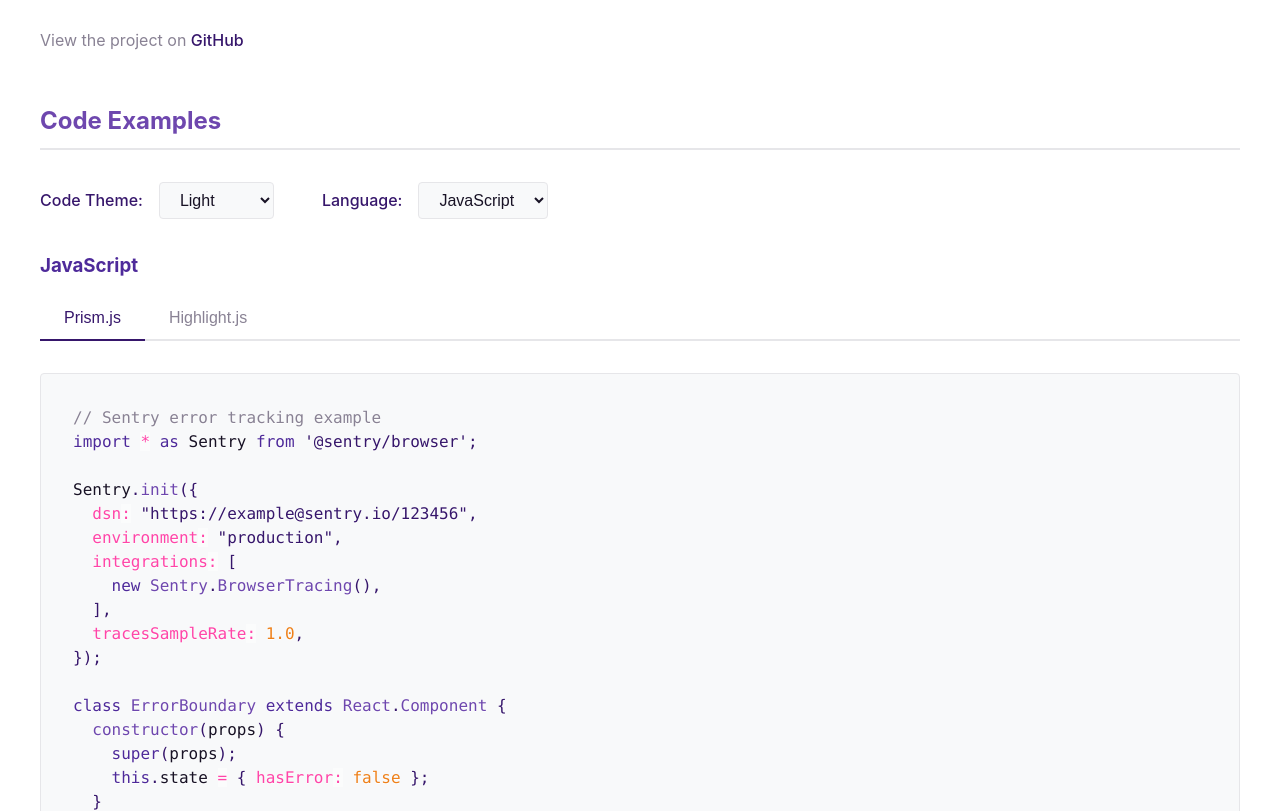
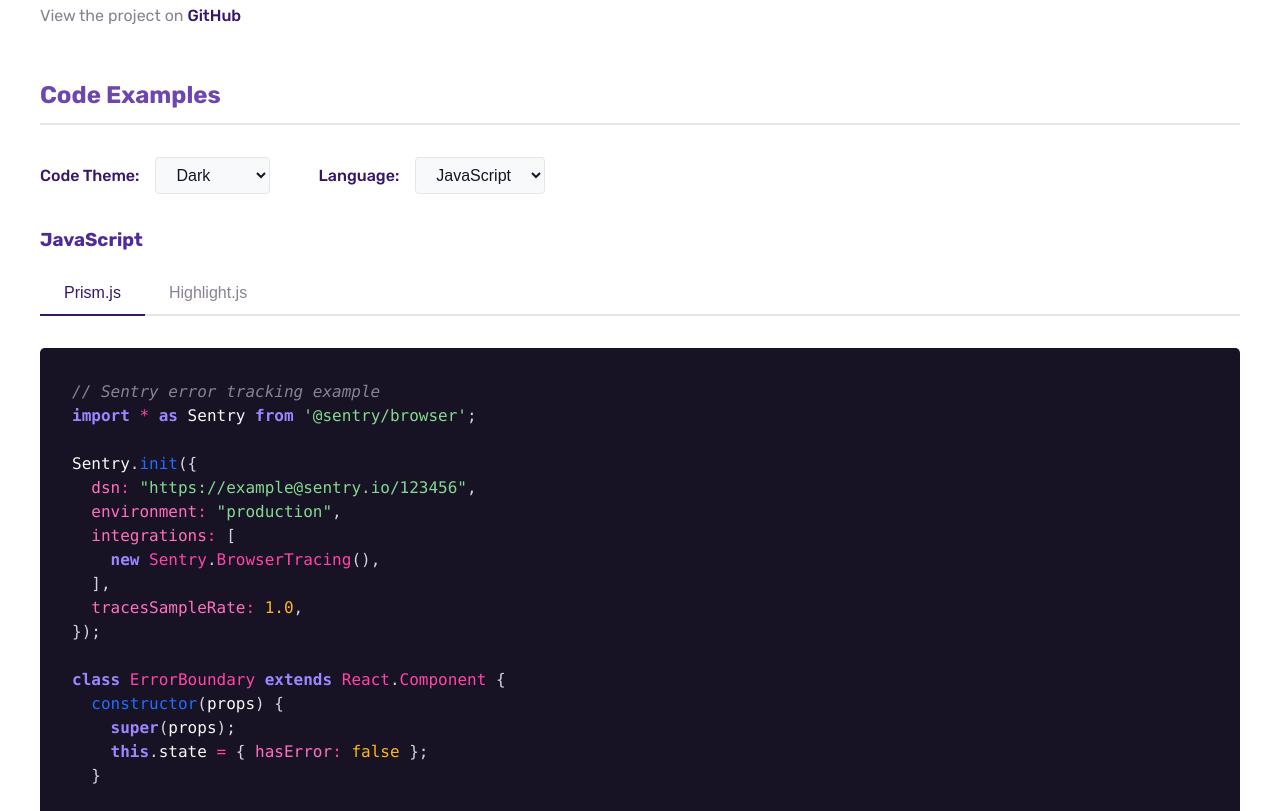
Before and after one commit to getsentry/sentinel, a website: page web-highlighters/index.html in a window 1280 px wide. Shown: the part 233-1044 px from the top of the page. Drawn offline with nearby package versions, Linux system fonts and the light colour scheme.

Commit message:
feat(preview) url params for diff configs

```diff
--- a/web-highlighters/index.html
+++ b/web-highlighters/index.html
@@ -5,13 +5,18 @@
     <meta name="viewport" content="width=device-width, initial-scale=1.0">
     <title>Sentry Sentinel Theme - Web Syntax Highlighters</title>
 
+    <!-- Google Fonts - Rubik -->
+    <link rel="preconnect" href="https://fonts.googleapis.com">
+    <link rel="preconnect" href="https://fonts.gstatic.com" crossorigin>
+    <link href="https://fonts.googleapis.com/css2?family=Rubik:wght@300;400;500;600;700&display=swap" rel="stylesheet">
+
     <!-- Prism.js -->
     <link href="https://cdnjs.cloudflare.com/ajax/libs/prism/1.29.0/themes/prism.min.css" rel="stylesheet" />
-    <link id="prism-theme" href="prismjs/prism-sentinel-light.css" rel="stylesheet" />
+    <link id="prism-theme" href="prismjs/prism-sentinel-dark.css" rel="stylesheet" />
 
     <!-- Highlight.js -->
     <link rel="stylesheet" href="https://cdnjs.cloudflare.com/ajax/libs/highlight.js/11.9.0/styles/default.min.css">
-    <link id="highlight-theme" rel="stylesheet" href="highlightjs/sentinel-light.css">
+    <link id="highlight-theme" rel="stylesheet" href="highlightjs/sentinel-dark.css">
 
     <style>
         :root {
@@ -33,7 +38,7 @@
 
 
         body {
-            font-family: -apple-system, BlinkMacSystemFont, 'Segoe UI', Roboto, sans-serif;
+            font-family: 'Rubik', -apple-system, BlinkMacSystemFont, 'Segoe UI', Roboto, sans-serif;
             line-height: 1.6;
             color: var(--text-primary);
             background-color: var(--bg-primary);
@@ -264,7 +269,7 @@
         <label for="theme-select">Code Theme:</label>
         <select id="theme-select" onchange="switchTheme(this.value)">
             <option value="light">Light</option>
-            <option value="dark">Dark</option>
+            <option value="dark" selected>Dark</option>
             <option value="midnight">Midnight</option>
         </select>
         <label for="language-select" style="margin-left: 2rem;">Language:</label>
@@ -1311,8 +1316,24 @@
             }
         }
 
+        // Get URL parameters
+        function getUrlParams() {
+            const params = new URLSearchParams(window.location.search);
+            return {
+                theme: params.get('theme') || 'dark', // Default to dark
+                lang: params.get('lang') || 'javascript'
+            };
+        }
+
+        // Update URL parameters
+        function updateUrlParams(key, value) {
+            const url = new URL(window.location);
+            url.searchParams.set(key, value);
+            window.history.replaceState({}, '', url);
+        }
+
         // Theme switcher function
-        function switchTheme(theme) {
+        function switchTheme(theme, updateUrl = true) {
             const prismTheme = document.getElementById('prism-theme');
             const highlightTheme = document.getElementById('highlight-theme');
 
@@ -1327,8 +1348,13 @@
                 highlightTheme.href = 'highlightjs/sentinel-light.css';
             }
 
-            // Save preference
-            localStorage.setItem('preferred-theme', theme);
+            // Update URL if requested
+            if (updateUrl) {
+                updateUrlParams('theme', theme);
+            }
+
+            // Update dropdown
+            document.getElementById('theme-select').value = theme;
 
             // Note: Page stays in light theme - only code blocks change
             // Re-highlight only the visible code blocks after theme change
@@ -1353,8 +1379,16 @@
         }
 
         // Language selector function
-        function showLanguage(language) {
+        function showLanguage(language, updateUrl = true) {
             console.log('Switching to language:', language);
+
+            // Update URL if requested
+            if (updateUrl) {
+                updateUrlParams('lang', language);
+            }
+
+            // Update dropdown
+            document.getElementById('language-select').value = language;
 
             // Hide all language sections
             document.querySelectorAll('.language-section').forEach(section => {
@@ -1397,18 +1431,16 @@
 
         // Initialize on page load
         document.addEventListener('DOMContentLoaded', function() {
-            // Load preferred theme
-            const preferredTheme = localStorage.getItem('preferred-theme') || 'light';
-            document.getElementById('theme-select').value = preferredTheme;
-            switchTheme(preferredTheme);
+            // Get URL parameters
+            const params = getUrlParams();
+
+            // Set theme from URL or default to dark
+            switchTheme(params.theme, false);
+
+            // Set language from URL or default to javascript
+            showLanguage(params.lang, false);
 
             // Don't initialize Highlight.js globally - we'll do it per tab
-
-            // Show JavaScript by default
-            showLanguage('javascript');
-
-            // Set dropdown value
-            document.getElementById('language-select').value = 'javascript';
 
             // Initialize highlighting for the default visible tabs
             setTimeout(() => {
```
Also changed, not shown: images/screenshots/cursor/dark.png (added), images/screenshots/cursor/lightpng.png (added), images/screenshots/cursor/midnight.png (added).
